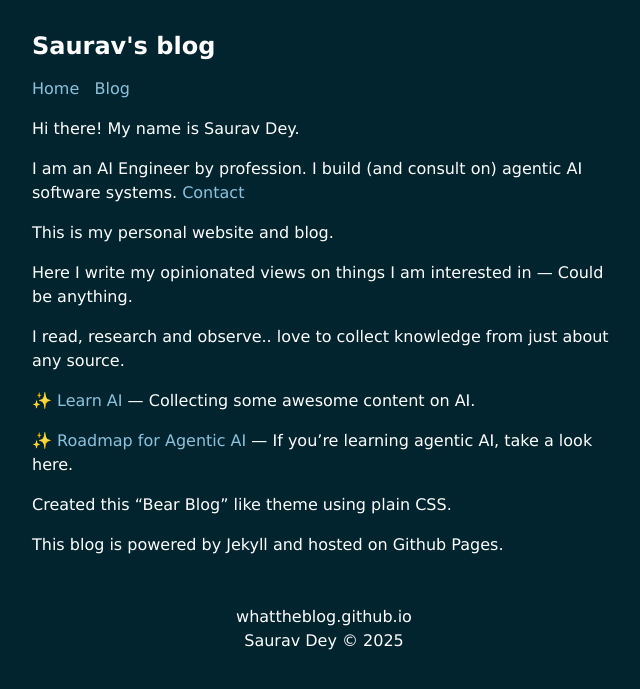
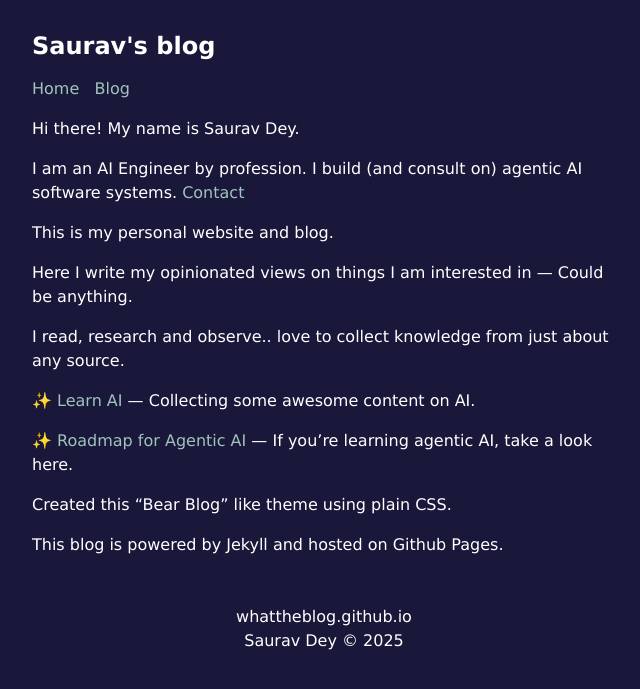
Before and after one commit to agentloopfyi/agentloopfyi.github.io, a Jekyll site: the page built from index.markdown, in a window 1280 px wide. Shown: the top 689 px of the page, without its empty margins (316-956 px from the left). Built offline with Jekyll 4.4.1, drawn with Linux system fonts in a browser that asks for light colours.

Commit message:
Update main.css

```diff
--- a/css/main.css
+++ b/css/main.css
@@ -1,5 +1,5 @@
 body {
-    background-color: #01242e;
+    background-color: #19183B;
     color: white;
     padding: 2em;
     font-family: Verdana, sans-serif;
@@ -13,7 +13,7 @@ body {
 
 a {
   text-decoration: none;
-  color: #8cc2dd;
+  color: #A1C2BD;
 }
 
 a:hover {
```
